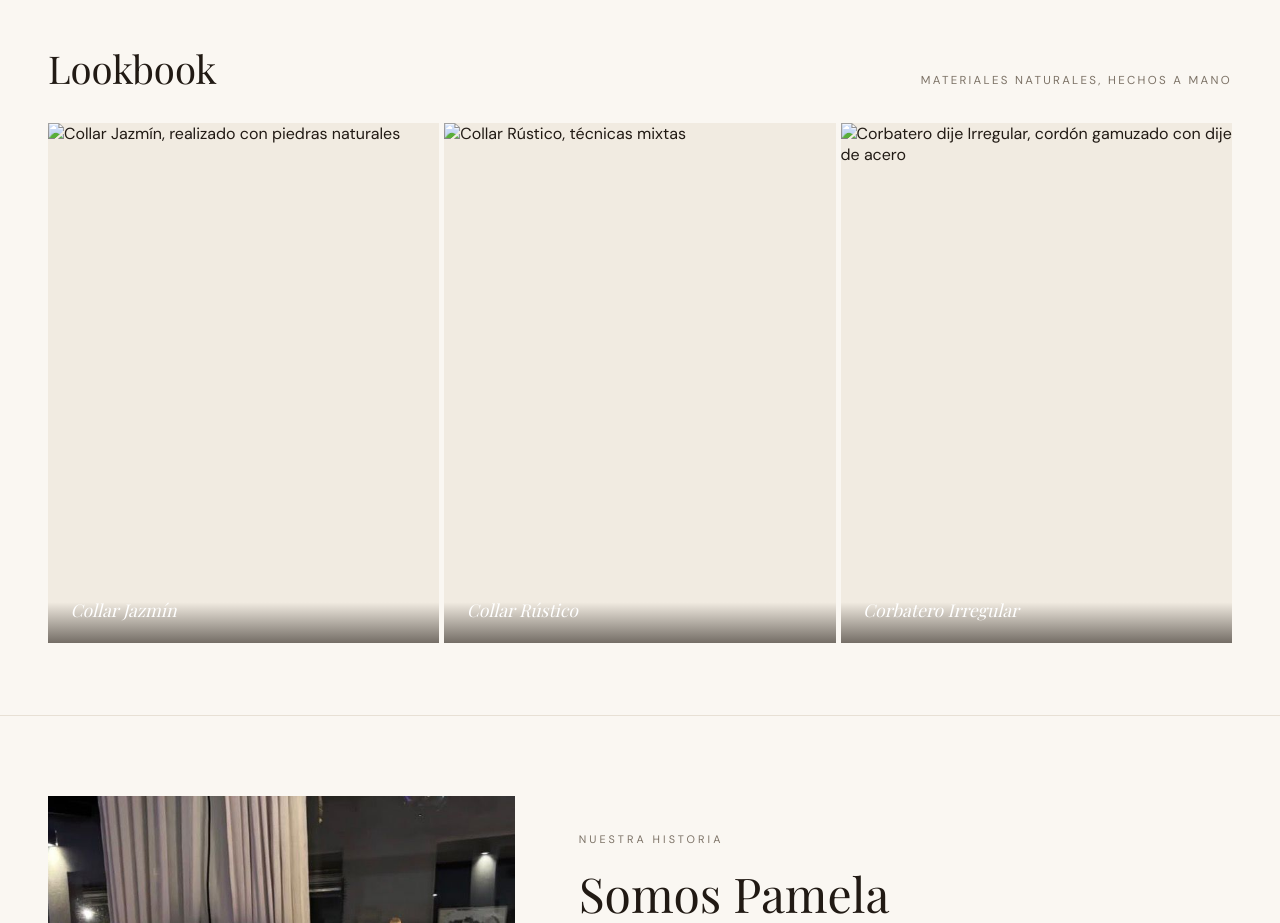
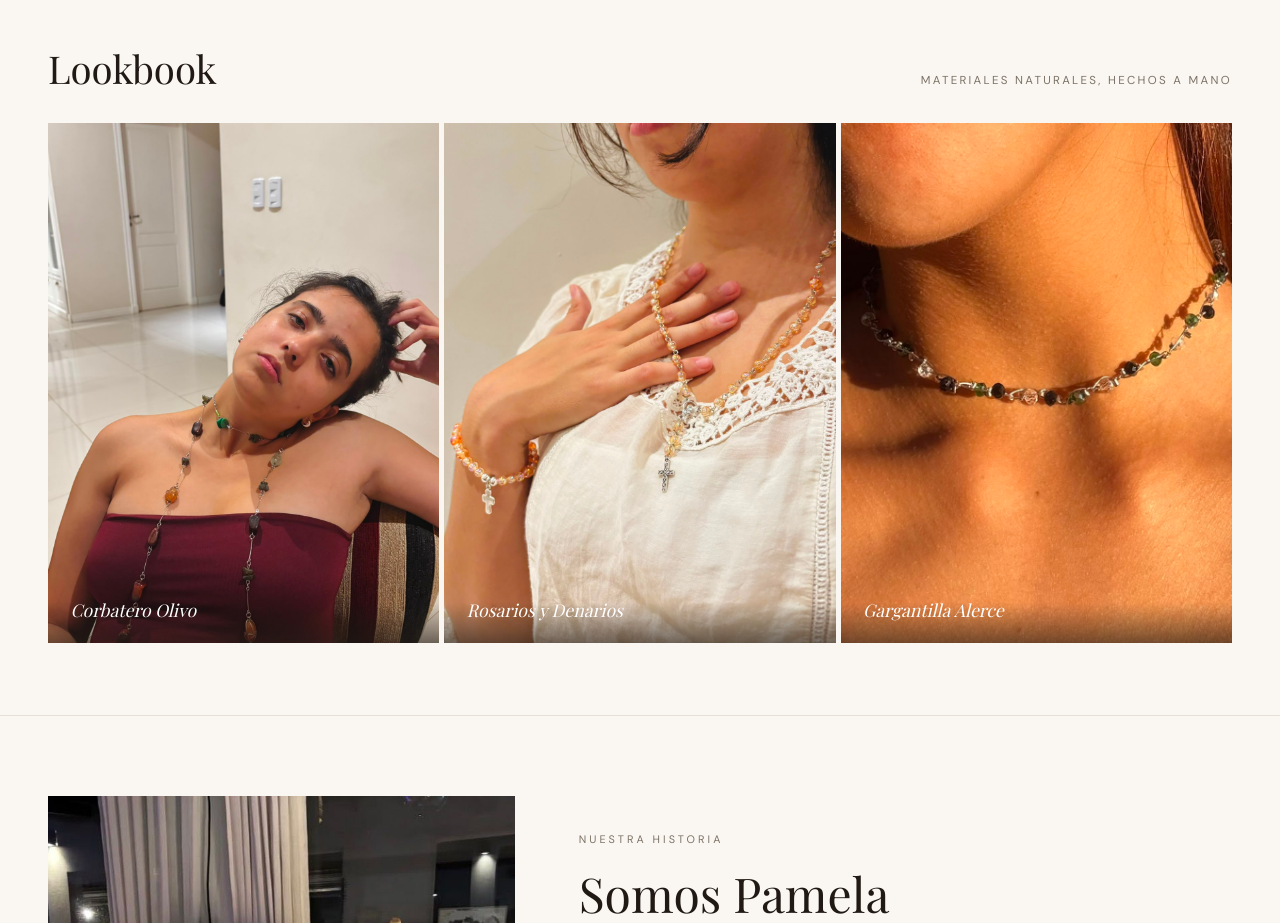
Before and after one commit to agusmurua1/proyecto-pamela, a plain HTML site: page index.html in a window 1280 px wide. Shown: the part 3940-4863 px from the top of the page. Drawn offline with nearby package versions, Linux system fonts and the light colour scheme; a web font is replaced by a local one.

Commit message:
lookbook act

```diff
--- a/index.html
+++ b/index.html
@@ -149,16 +149,16 @@
   </div>
   <div class="lookbook-grid">
     <div class="lookbook-item">
-      <img src="img/marca/lookbook-1.jpg" alt="Collar Jazmín, realizado con piedras naturales">
-      <div class="lookbook-caption">Collar Jazmín</div>
+      <img src="img/marca/lookbook-1.JPEG" alt="Corbatero Olivo, realizado con piedras naturales">
+      <div class="lookbook-caption">Corbatero Olivo</div>
     </div>
     <div class="lookbook-item">
-      <img src="img/marca/lookbook-2.jpg" alt="Collar Rústico, técnicas mixtas">
-      <div class="lookbook-caption">Collar Rústico</div>
+      <img src="img/marca/lookbook-2.JPEG" alt="Rosario y Denario con dije de cruz">
+      <div class="lookbook-caption">Rosarios y Denarios</div>
     </div>
     <div class="lookbook-item">
-      <img src="img/marca/lookbook-3.jpg" alt="Corbatero dije Irregular, cordón gamuzado con dije de acero">
-      <div class="lookbook-caption">Corbatero Irregular</div>
+      <img src="img/marca/lookbook-3.JPEG" alt="Gargantilla Alerce, cordón de acero con cristal de roca facetado">
+      <div class="lookbook-caption">Gargantilla Alerce</div>
     </div>
   </div>
 </section>
```
